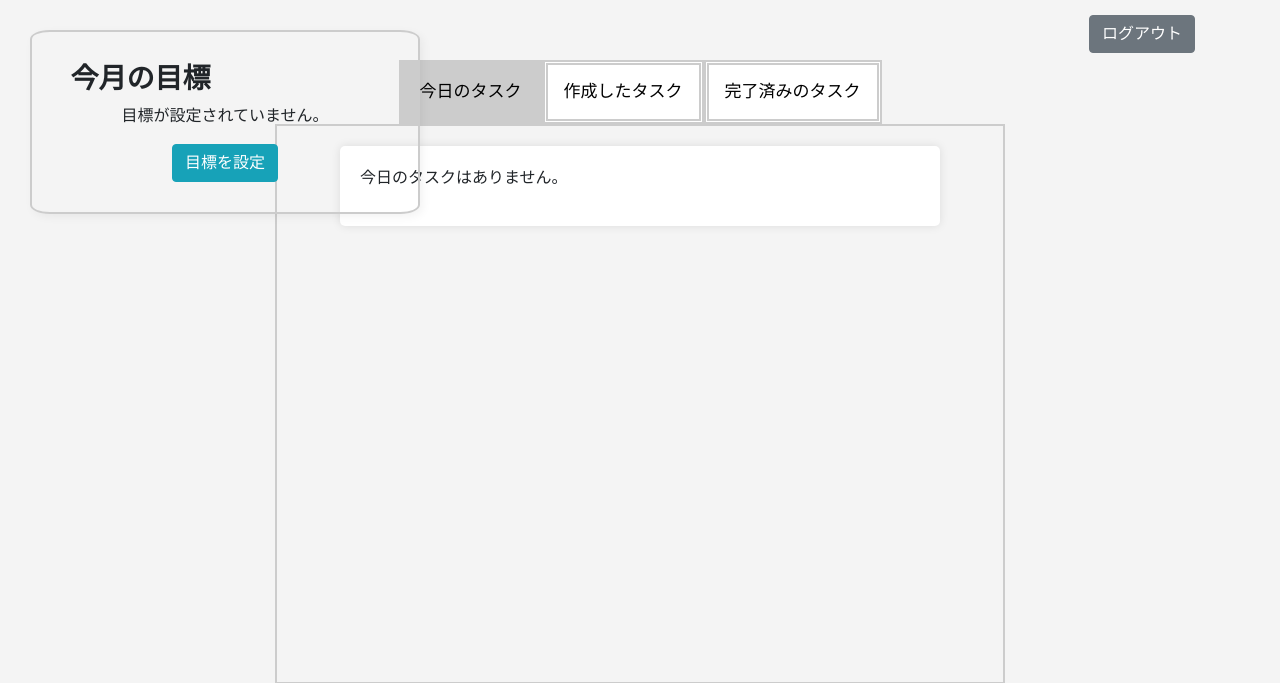
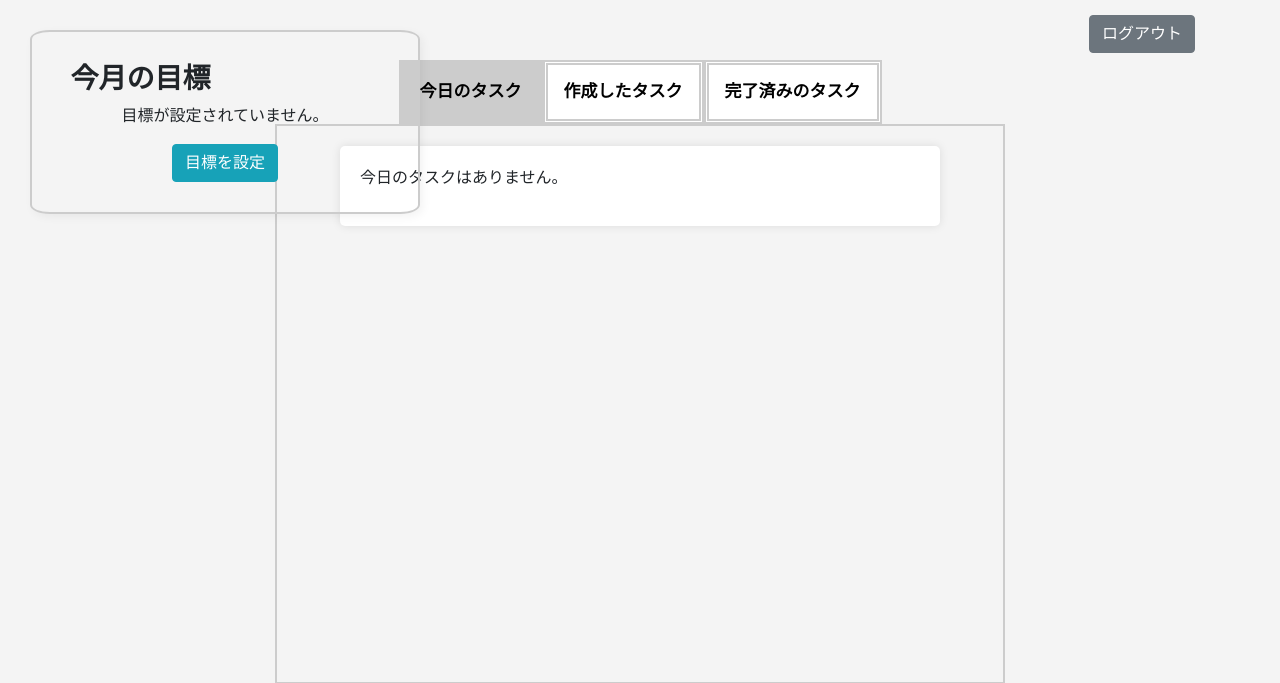
Before and after one commit to NakazatoTaichi/todolist_nakazatotaichi_c, a Django app: page /home/ in a window 1280 px wide. Shown: the part 70-753 px from the top of the page. Run offline with Django 5.2, Linux system fonts and the light colour scheme; the visitor is signed in with stand-in values (Sample User, id 1); data that the repository does not hold is empty; some libraries are stand-ins or nearby versions.

Commit message:
タブの文字フォント濃くした

```diff
--- a/todo/templates/todo/home.html
+++ b/todo/templates/todo/home.html
@@ -37,9 +37,9 @@
             {% endif %}
             </div>
             <div class="tab">
-                <button class="tablinks" onclick="openTab(event, 'today')">今日のタスク</button>
-                <button class="tablinks" onclick="openTab(event, 'createTasks')">作成したタスク</button>
-                <button class="tablinks" onclick="openTab(event, 'completed')">完了済みのタスク</button>
+                <button class="tablinks" style="font-weight: bold;" onclick="openTab(event, 'today')">今日のタスク</button>
+                <button class="tablinks" style="font-weight: bold;" onclick="openTab(event, 'createTasks')">作成したタスク</button>
+                <button class="tablinks" style="font-weight: bold;" onclick="openTab(event, 'completed')">完了済みのタスク</button>
             </div>
 
             <div id="today" class="tabcontent">
```
